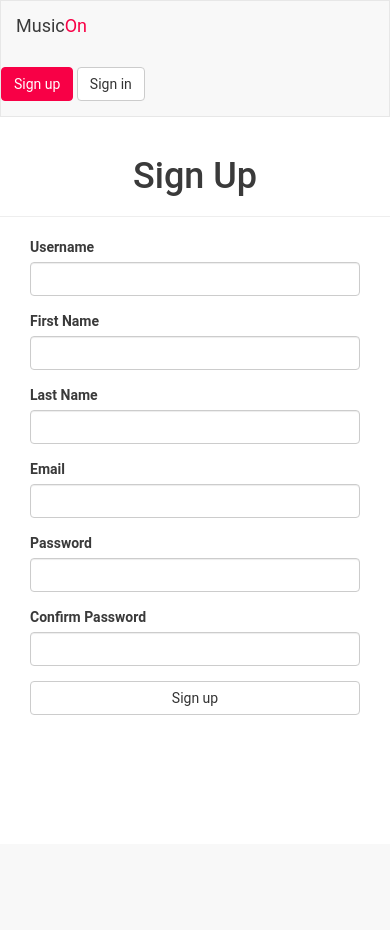
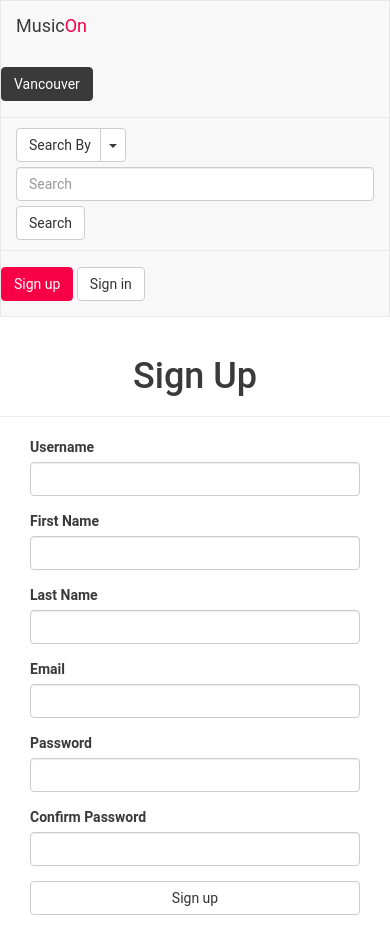
Before and after one commit to FlffySqrrl/musicon, a Django app: page /accounts/signup/ in a window 390 px wide. Before the commit the page ends 715 px from the top, so only its background shows below. Run offline with Django 3.2, Linux system fonts and the light colour scheme; parts of the project's set-up code (start-up, migrations or seed data) failed here and were passed over; some libraries are stand-ins or nearby versions.

Commit message:
Update the front-end
- Add a favicon! (Credit to Pinglin Huang)
- Allow search with no category chosen
- Add a profile link to the user menu
- Display number of search results
- Implement basic search form
- Add .account-input class
- Add city menu

```diff
--- a/musicon/static/css/musicon.css
+++ b/musicon/static/css/musicon.css
@@ -24,22 +24,53 @@ a:hover {
 }
 
 /* -------------------------------------------------------------------------- */
-/* NAVBAR
+/* NAVBAR LEFT
 /* -------------------------------------------------------------------------- */
 
-.dropdown-menu li a:hover {
+#city-btn {
+    border-color: #3a3a3a;
+}
+
+#city-btn,
+#city-menu li a:hover {
+    color: white;
+    background-color: #3a3a3a;
+}
+
+/* -------------------------------------------------------------------------- */
+/* NAVBAR SEARCH
+/* -------------------------------------------------------------------------- */
+
+#by-btn {
+    max-width: 85px;
+    min-width: 85px;
+}
+
+#by-select {
+    display: none;
+}
+
+#search-msg {
+    margin-left: 5px;
+}
+
+/* -------------------------------------------------------------------------- */
+/* NAVBAR RIGHT
+/* -------------------------------------------------------------------------- */
+
+#signup-btn {
+    border-color: #f80046;
+
     color: white;
     background-color: #f80046;
 }
 
-#user-menu,
-#signin-btn {
+#signin-btn,
+#user-btn {
     margin-right: 5px;
 }
 
-#signup-btn {
-    border-color: #f80046;
-
+#user-menu li a:hover {
     color: white;
     background-color: #f80046;
 }
@@ -52,8 +83,14 @@ a:hover {
     text-align: center;
 }
 
-div input {
+.account-input {
     width: 100%;
+}
+
+.form-control:focus {
+    outline: none;
+    border-color: #f80046;
+    box-shadow: 0 0px 0px rgba(0, 0, 0, 0.075) inset, 0 0 6px #f80046;
 }
 
 /* -------------------------------------------------------------------------- */
--- a/musicon/static/js/musicon.js
+++ b/musicon/static/js/musicon.js
@@ -8,7 +8,28 @@ var mapVenues = [];
 
 $(document).ready(function() {
 
-    $('[data-toggle="tooltip"]').tooltip();
+    // Enable tooltips.
+    $("[data-toggle='tooltip']").tooltip();
+
+    // -------------------------------------------------------------------------
+    // SEARCH FUNCTIONS
+    // -------------------------------------------------------------------------
+
+    // Convert select into a dropdown menu.
+    $("#by-menu li a").click(function() {
+        $("#by-btn").html($(this).html());
+        $("#by-select option").prop("selected", false)
+                              .filter("[value=" + $("#by-btn").html().toLowerCase() + "]")
+                              .prop("selected", true);
+    });
+
+    // Submit search form on enter.
+    $("input[name='q']").keydown(function(e) {
+        if (e.keyCode == 13) {
+            e.preventDefault();
+            $("#search-submit").click();
+        }
+    });
 
     // -------------------------------------------------------------------------
     // MAP FUNCTIONS
--- a/musicon/templates/base.html
+++ b/musicon/templates/base.html
@@ -7,6 +7,9 @@
         <title>MusicOn</title>
         <meta charset="utf-8">
         <meta name="viewport" content="width=device-width, initial-scale=1.0">
+
+        <!-- ICON -->
+        <link rel="shortcut icon" href="{% static 'img/musicon.png' %}">
 
         <!-- CSS -->
         <link rel="stylesheet" href="{% static 'css/bootstrap.min.css' %}">
@@ -20,20 +23,63 @@
                     <a class="navbar-brand" href="/">
                         <span class="songkick-black">Music</span><span class="songkick-pink">On</span>
                     </a>
-                </div> <!-- /.navbar-header -->
+                </div>
 
-                <ul class="nav navbar-nav navbar-right">
+                <div class="nav navbar-nav navbar-left">
+                    <div class="dropdown">
+                        <button class="btn btn-default navbar-btn dropdown-toggle" data-toggle="dropdown" id="city-btn">Vancouver</button>
+                        <ul class="dropdown-menu" id="city-menu" role="menu">
+                            <li><a href="#">City 1</a></li>
+                            <li><a href="#">City 2</a></li>
+                            <li><a href="#">City 3</a></li>
+                        </ul>
+                    </div>
+                </div>
+
+                <form class="nav navbar-nav navbar-form navbar-left" role="search" action="/search/" method="GET">
+                    <div class="form-group dropdown">
+                        <div class="btn-group">
+                            <button class="btn btn-default" id="by-btn" type="button">Search By</button>
+                            <button class="btn btn-default dropdown-toggle" data-toggle="dropdown">
+                                <span class="caret"></span>
+                            </button>
+                            <ul class="dropdown-menu" id="by-menu" role="menu">
+                                <li><a>Artist</a></li>
+                                <li><a>Venue</a></li>
+                            </ul>
+                        </div>
+                        <select id="by-select" name="by">
+                            <option></option>
+                            <option value="artist"></option>
+                            <option value="venue"></option>
+                        </select>
+                    </div>
+                    <div class="form-group">
+                        <input class="form-control" type="text" name="q" placeholder="Search" required />
+                    </div>
+                    <div class="form-group">
+                        <input class="btn btn-default" id="search-submit" type="submit" value="Search" />
+                    </div>
+                    {% if count %}
+                        <div class="form-group" id="search-msg">
+                            <label class="control-label">Found {{ count }} events</label>
+                        </div>
+                    {% endif %}
+                </form>
+
+                <div class="nav navbar-nav navbar-right">
                     {% if user.is_authenticated %}
                         <div class="dropdown">
-                            <div class="btn-group" id="user-menu">
+                            <div class="btn-group" id="user-btn">
                                 <button class="btn btn-default navbar-btn">
-                                    <b><span class="songkick-pink">{{ user.first_name }}</span></b>
+                                    <b><span class="songkick-pink">{{ user.first_name }} {{ user.last_name }}</span></b>
                                 </button>
                                 <button class="btn btn-default navbar-btn dropdown-toggle" data-toggle="dropdown">
-                                    <span class="sr-only">User Menu</span>
                                     <span class="caret"></span>
                                 </button>
-                                <ul class="dropdown-menu">
+                                <ul class="dropdown-menu" id="user-menu" role="menu">
+                                    <li><a href="#">Profile</a></li>
+                                    <li class="divider" role="separator"></li>
                                     <li><a href="/myevents/">My Events</a></li>
                                     <li><a href="/myvenues/">My Venues</a></li>
                                     <li class="divider" role="separator"></li>
@@ -49,8 +95,8 @@
                             <button class="btn btn-default navbar-btn" id="signin-btn">Sign in</button>
                         </a>
                     {% endif %}
-                </ul>
-            </div> <!-- /.container-fluid -->
+                </div>
+            </div>
         </nav>
     </body>
 
--- a/musicon/templates/events.html
+++ b/musicon/templates/events.html
@@ -62,8 +62,8 @@
                     </tbody>
                 </table>
             {% endblock %}
-        </div> <!-- /.col-md-7 -->
-    </div> <!-- /.row -->
+        </div>
+    </div>
 </body>
 
 <script>
--- a/musicon/templates/signin.html
+++ b/musicon/templates/signin.html
@@ -15,18 +15,18 @@
                 <div class="form-group">
                     <label class="control-label col-sm-4" for="username">Username</label>
                     <div class="col-sm-8">
-                        <input class="form-control" type="text" name="username" required />
+                        <input class="form-control account-input" type="text" name="username" required />
                     </div>
                 </div>
                 <div class="form-group">
                     <label class="control-label col-sm-4" for="password">Password</label>
                     <div class="col-sm-8">
-                        <input class="form-control" type="password" name="password" required />
+                        <input class="form-control account-input" type="password" name="password" required />
                     </div>
                 </div>
                 <div class="form-group">
                     <div class="col-sm-3 col-sm-offset-9">
-                        <input class="btn btn-default" type="submit" value="Sign in" />
+                        <input class="btn btn-default account-input" type="submit" value="Sign in" />
                     </div>
                 </div>
             </form>
--- a/musicon/templates/signup.html
+++ b/musicon/templates/signup.html
@@ -17,42 +17,42 @@
                 <div class="form-group">
                     <label class="control-label col-sm-4" for="username">Username</label>
                     <div class="col-sm-8">
-                        <input class="form-control" type="text" name="username" data-toggle="tooltip" data-placement="right" title="30 or less characters" required />
+                        <input class="form-control account-input" type="text" name="username" data-toggle="tooltip" data-placement="right" title="30 or less characters" required />
                     </div>
                 </div>
                 <div class="form-group">
                     <label class="control-label col-sm-4" for="first_name">First Name</label>
                     <div class="col-sm-8">
-                        <input class="form-control" type="text" name="first_name" required />
+                        <input class="form-control account-input" type="text" name="first_name" required />
                     </div>
                 </div>
                 <div class="form-group">
                     <label class="control-label col-sm-4" for="last_name">Last Name</label>
                     <div class="col-sm-8">
-                        <input class="form-control" type="text" name="last_name" required />
+                        <input class="form-control account-input" type="text" name="last_name" required />
                     </div>
                 </div>
                 <div class="form-group">
                     <label class="control-label col-sm-4" for="email">Email</label>
                     <div class="col-sm-8">
-                        <input class="form-control" type="email" name="email" required />
+                        <input class="form-control account-input" type="email" name="email" required />
                     </div>
                 </div>
                 <div class="form-group">
                     <label class="control-label col-sm-4" for="password1">Password</label>
                     <div class="col-sm-8">
-                        <input class="form-control" type="password" name="password1" required />
+                        <input class="form-control account-input" type="password" name="password1" required />
                     </div>
                 </div>
                 <div class="form-group">
                     <label class="control-label col-sm-4" for="password2">Confirm Password</label>
                     <div class="col-sm-8">
-                        <input class="form-control" type="password" name="password2" required />
+                        <input class="form-control account-input" type="password" name="password2" required />
                     </div>
                 </div>
                 <div class="form-group">
                     <div class="col-sm-3 col-sm-offset-9">
-                        <input class="btn btn-default" type="submit" value="Sign up" />
+                        <input class="btn btn-default account-input" type="submit" value="Sign up" />
                     </div>
                 </div>
             </form>
--- a/musicon/views.py
+++ b/musicon/views.py
@@ -64,8 +64,8 @@ def search(request):
         pop = request.GET['pop']
 
     # Display all events if no search type was selected.
-    if not by:
-        return events(request)
+    # if not q:
+    #     return events(request)
 
     # Get all upcoming events.
     upcoming = Event.objects.filter(start_date__gte=datetime.date.today)
@@ -95,6 +95,29 @@ def search(request):
                 has_venue = list(HasVenue.objects.filter(venue_id=id))
                 for hv in has_venue:
                     event_ids.append(hv.event_id_id)
+        elif not by:
+            artist_ids = []
+            artists = list(Artist.objects.filter(artist_name__icontains=q))
+            for a in artists:
+                artist_ids.append(a.artist_id)
+            for id in artist_ids:
+                has_artist = list(HasArtist.objects.filter(artist_id=id))
+                for ha in has_artist:
+                    event_ids.append(ha.event_id_id)
+            venue_ids = []
+            venues = list(Venue.objects.filter(venue_name__icontains=q))
+            for v in venues:
+                venue_ids.append(v.venue_id)
+            for id in venue_ids:
+                has_venue = list(HasVenue.objects.filter(venue_id=id))
+                for hv in has_venue:
+                    if hv.event_id_id not in event_ids:
+                        event_ids.append(hv.event_id_id)
+            upcoming = list(upcoming.filter(event_name__icontains=q))
+            for e in upcoming:
+                if e.event_id not in event_ids:
+                    event_ids.append(e.event_id)
+
 
     # Filter events by date(s).
     if start and end:
@@ -120,6 +143,7 @@ def search(request):
     context['q'] = q
     context['start'] = start
     context['end'] = end
+    context['count'] = len(event_ids)
     return render(request, 'events.html', context)
 
 # ------------------------------------------------------------------------------
```
Also changed, not shown: musicon/static/img/musicon.png (added).
